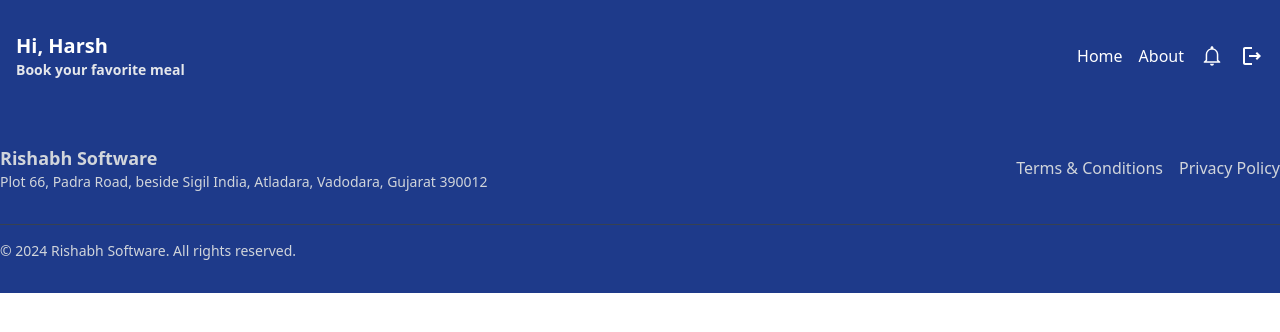
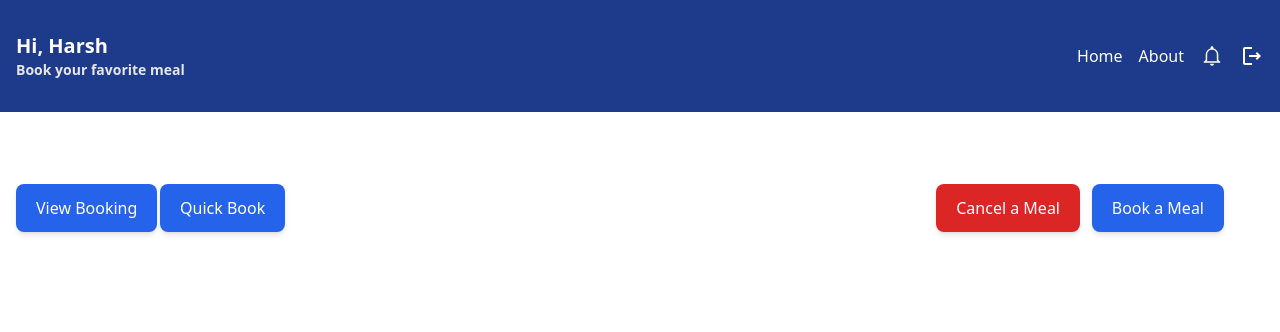
Before and after one commit to Devanshi2109/bookMyMeal-frontend, a React (Vite) app: page / in a window 1280 px wide. Shown: the top 332 px of the page. Built offline with nearby package versions, Linux system fonts and the light colour scheme.

Commit message:
Add Basic Button For Book a meal ,cancel a meal, quick book and View Booking for meals

```diff
--- /dev/null
+++ b/src/components/BookAMealBtn.jsx
@@ -0,0 +1,11 @@
+import React from "react";
+
+const BookAMealBtn = () => {
+  return (
+    <button className="fixed px-5 py-3 m-2 text-white transform -translate-y-1/2 bg-blue-600 rounded-lg shadow-md top-1/4 right-14">
+      Book a Meal
+    </button>
+  );
+};
+
+export default BookAMealBtn;
--- /dev/null
+++ b/src/components/CancelAMealBtn.jsx
@@ -0,0 +1,11 @@
+import React from "react";
+
+const CancelAMealBtn = () => {
+  return (
+    <button className="fixed px-5 py-3 m-2 text-white transform -translate-y-1/2 bg-red-600 rounded-lg shadow-md hover:bg-red-800 top-1/4 right-48">
+      Cancel a Meal
+    </button>
+  );
+};
+
+export default CancelAMealBtn;
--- a/src/components/HomePage.jsx
+++ b/src/components/HomePage.jsx
@@ -1,12 +1,20 @@
-import React from "react";
 import Navbar from "./Navbar";
-import Footer from "./Footer";
+// import Footer from "./Footer";
+import BookAMealBtn from "./BookAMealBtn";
+import CancelAMealBtn from "./CancelAMealBtn";
+import QuickBookBtn from "./QuickBookBtn";
+import ViewBookBtn from "./ViewBookBtn";
 
 const HomePage = () => {
   return (
     <div>
       <Navbar />
-      <Footer />
+      <div className="flex space-x-4">
+        <CancelAMealBtn />
+        <BookAMealBtn />
+        <ViewBookBtn />
+        <QuickBookBtn />
+      </div>
     </div>
   );
 };
--- /dev/null
+++ b/src/components/QuickBookBtn.jsx
@@ -0,0 +1,11 @@
+import React from "react";
+
+const QuickBookBtn = () => {
+  return (
+    <button className="fixed px-5 py-3 m-2 text-white transform -translate-y-1/2 bg-blue-600 rounded-lg shadow-md top-1/4 left-36">
+      Quick Book
+    </button>
+  );
+};
+
+export default QuickBookBtn;
--- /dev/null
+++ b/src/components/ViewBookBtn.jsx
@@ -0,0 +1,11 @@
+import React from "react";
+
+const ViewBookBtn = () => {
+  return (
+    <button className="fixed px-5 py-3 m-2 text-white transform -translate-y-1/2 bg-blue-600 rounded-lg shadow-md top-1/4 left-50">
+      View Booking
+    </button>
+  );
+};
+
+export default ViewBookBtn;
```
